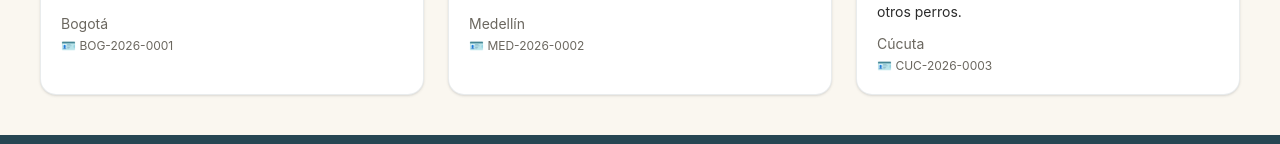
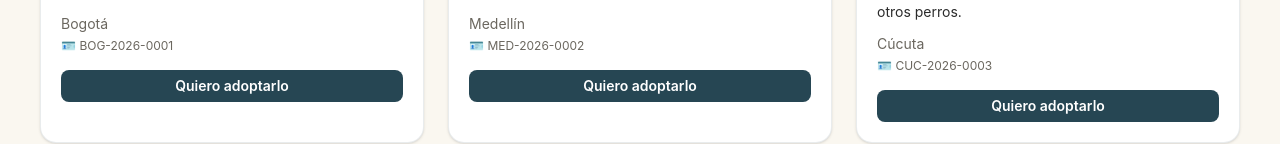
Before and after one commit to JuanRC7777/frontend-diplomado, a React (Vite) app in the folder frontend-diplomado/: page /adopcion in a window 1280 px wide. Shown: the part 656-800 px from the top of the page. Built offline with nearby package versions, Linux system fonts and the light colour scheme.

Commit message:
feat: agregar boton de accion en las tarjetas
Card usa Button para abrir un mailto al contacto del animal;
CardJornada agrega un boton "Ver detalles" para consistencia visual.

```diff
--- a/frontend-diplomado/src/components/Card.tsx
+++ b/frontend-diplomado/src/components/Card.tsx
@@ -1,4 +1,5 @@
 import type { Animal } from "../types";
+import Button from "./Button";
 
 export default function Card({ animal }: { animal: Animal }) {
   return (
@@ -40,6 +41,16 @@ export default function Card({ animal }: { animal: Animal }) {
         {animal.carnet && (
           <p className="text-xs text-[#6B675F] mt-1">🪪 {animal.carnet}</p>
         )}
+
+        <Button
+          variant="primary"
+          size="sm"
+          fullWidth
+          className="mt-4"
+          onClick={() => window.open(`mailto:${animal.contacto}`)}
+        >
+          Quiero adoptarlo
+        </Button>
       </div>
     </article>
   );
--- a/frontend-diplomado/src/components/CardJornada.tsx
+++ b/frontend-diplomado/src/components/CardJornada.tsx
@@ -1,4 +1,5 @@
 import type { Jornada } from "../types";
+import Button from "./Button";
 
 export default function CardJornada({ jornada }: { jornada: Jornada }) {
   return (
@@ -21,6 +22,10 @@ export default function CardJornada({ jornada }: { jornada: Jornada }) {
       <p className="text-sm text-[#6B675F] mt-3">
         Organiza: <span className="font-semibold">{jornada.organizador}</span> · {jornada.cupos} cupos
       </p>
+
+      <Button variant="secondary" size="sm" fullWidth className="mt-4">
+        Ver detalles
+      </Button>
     </article>
   );
 }
```
